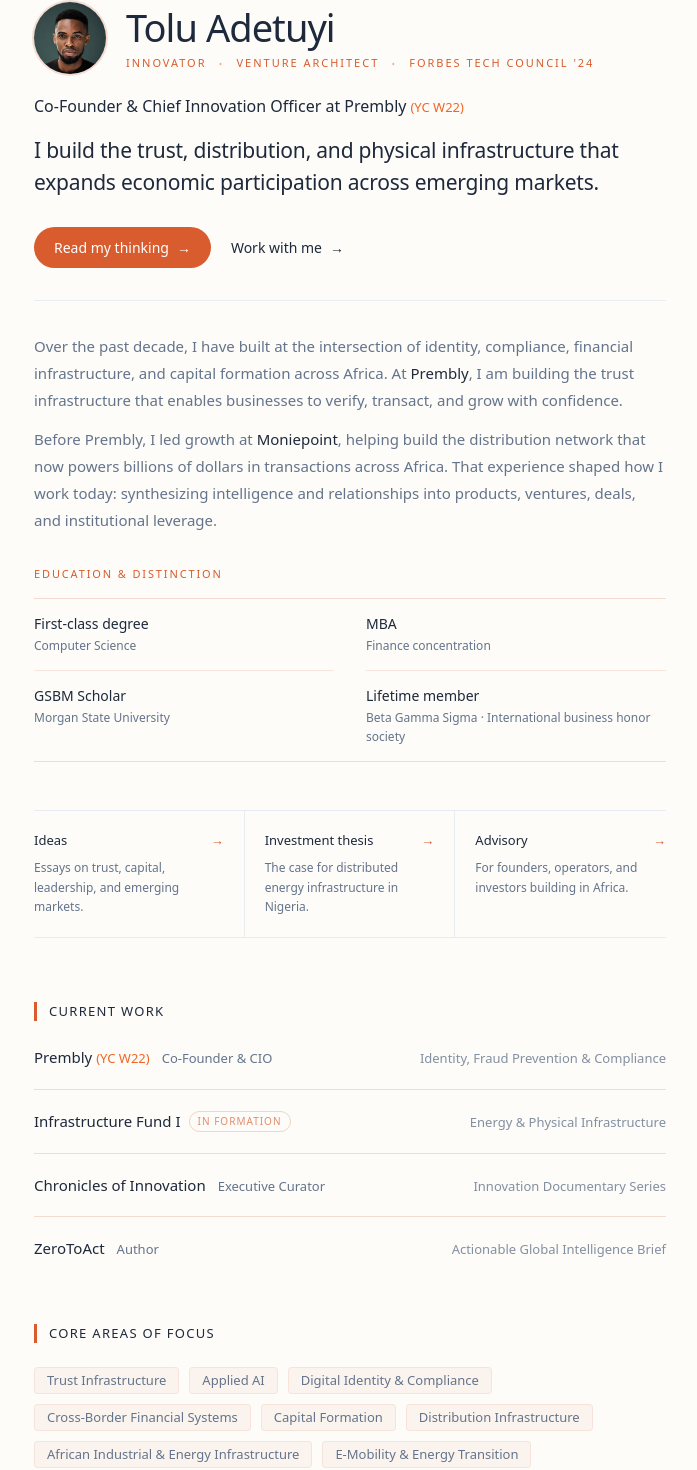
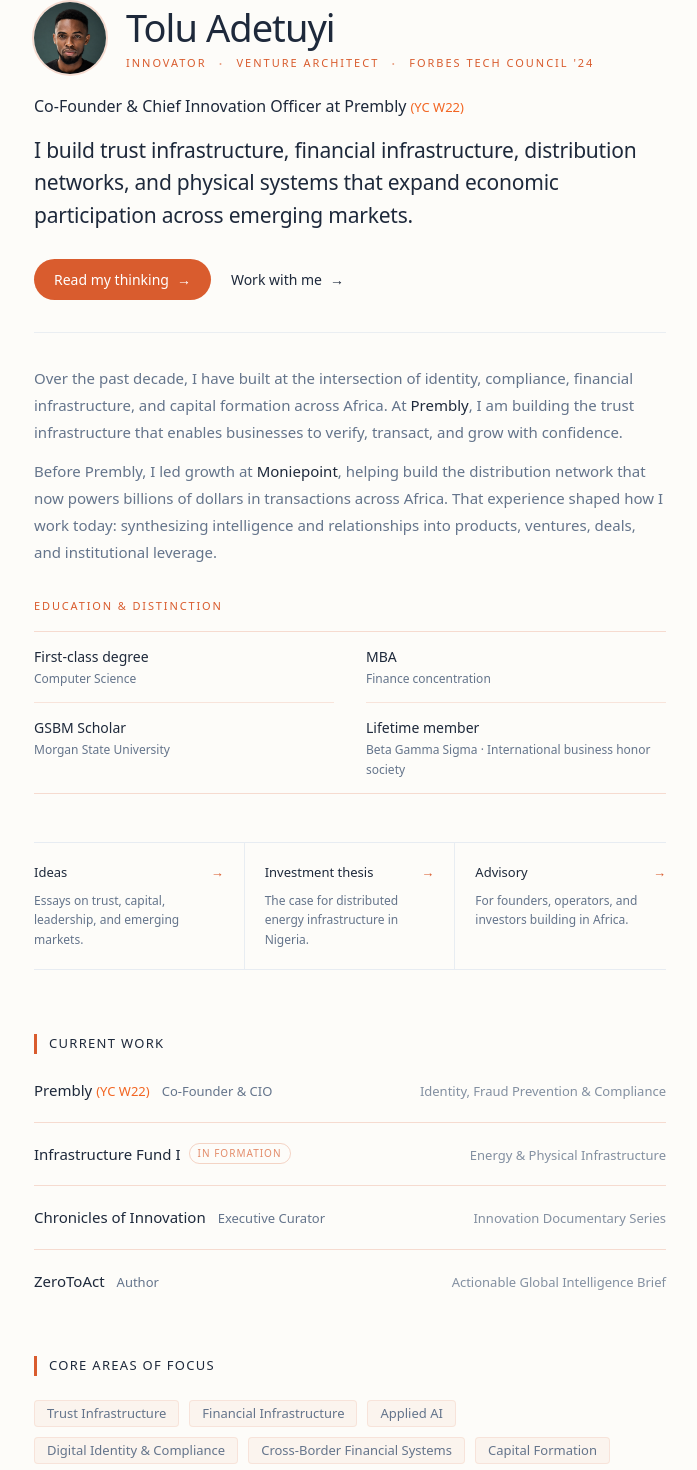
Before and after one commit to Threadigit/adetuyi.com, a Next.js app: page / in a window 1280 px wide. Shown: the part 154-1624 px from the top of the page, without its empty margins (290-987 px from the left). Built offline with nearby package versions, Linux system fonts and the light colour scheme.

Commit message:
Highlight financial infrastructure work

```diff
--- a/src/app/page.tsx
+++ b/src/app/page.tsx
@@ -65,8 +65,9 @@ export default function Home() {
           <span className="text-[#f26522] text-[13px] font-medium ml-1">(YC W22)</span>
         </p>
         <p className="text-[19px] md:text-[21px] leading-[1.55] tracking-[-0.01em] text-foreground max-w-[640px] mt-4">
-          I build the trust, distribution, and physical infrastructure that
-          expands economic participation across emerging markets.
+          I build trust infrastructure, financial infrastructure, distribution
+          networks, and physical systems that expand economic participation
+          across emerging markets.
         </p>
         <div className="flex flex-wrap items-center gap-x-5 gap-y-3 mt-7">
           <Link
@@ -276,6 +277,7 @@ export default function Home() {
         <div className="flex flex-wrap gap-2.5">
           {[
             "Trust Infrastructure",
+            "Financial Infrastructure",
             "Applied AI",
             "Digital Identity & Compliance",
             "Cross-Border Financial Systems",
```
